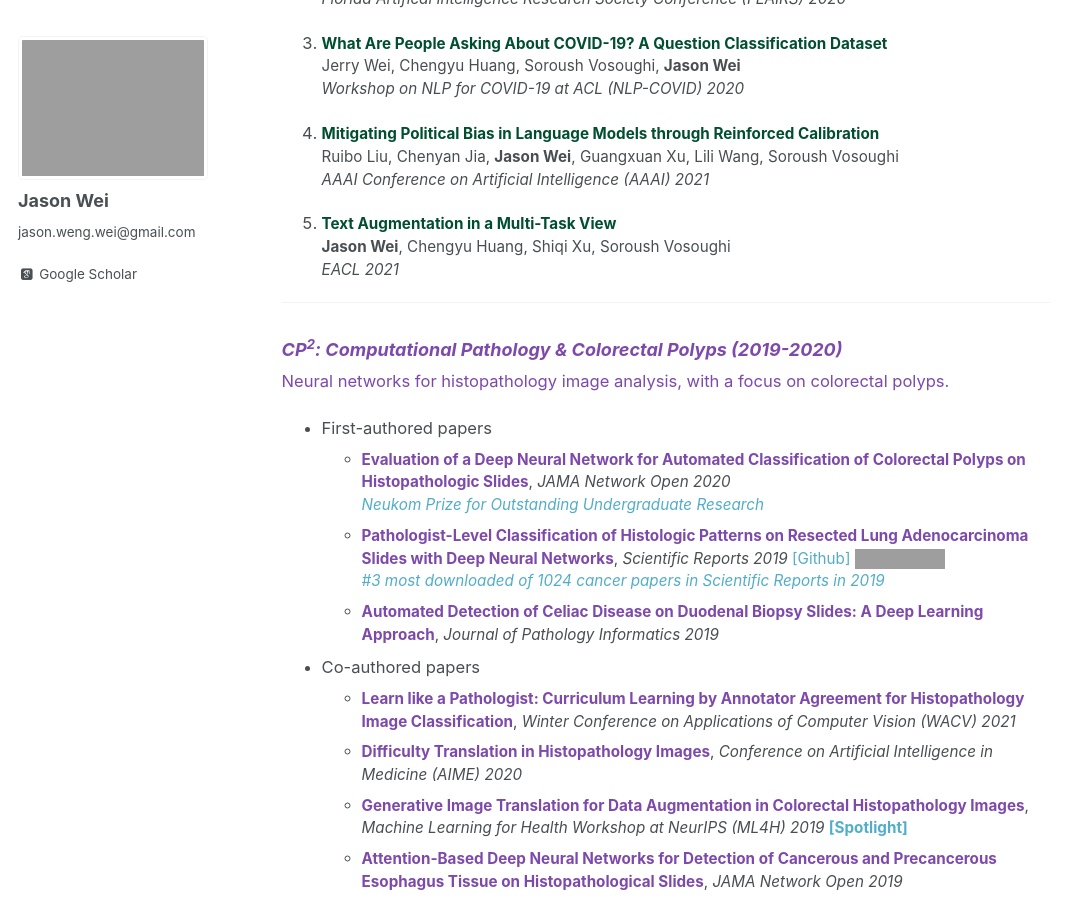
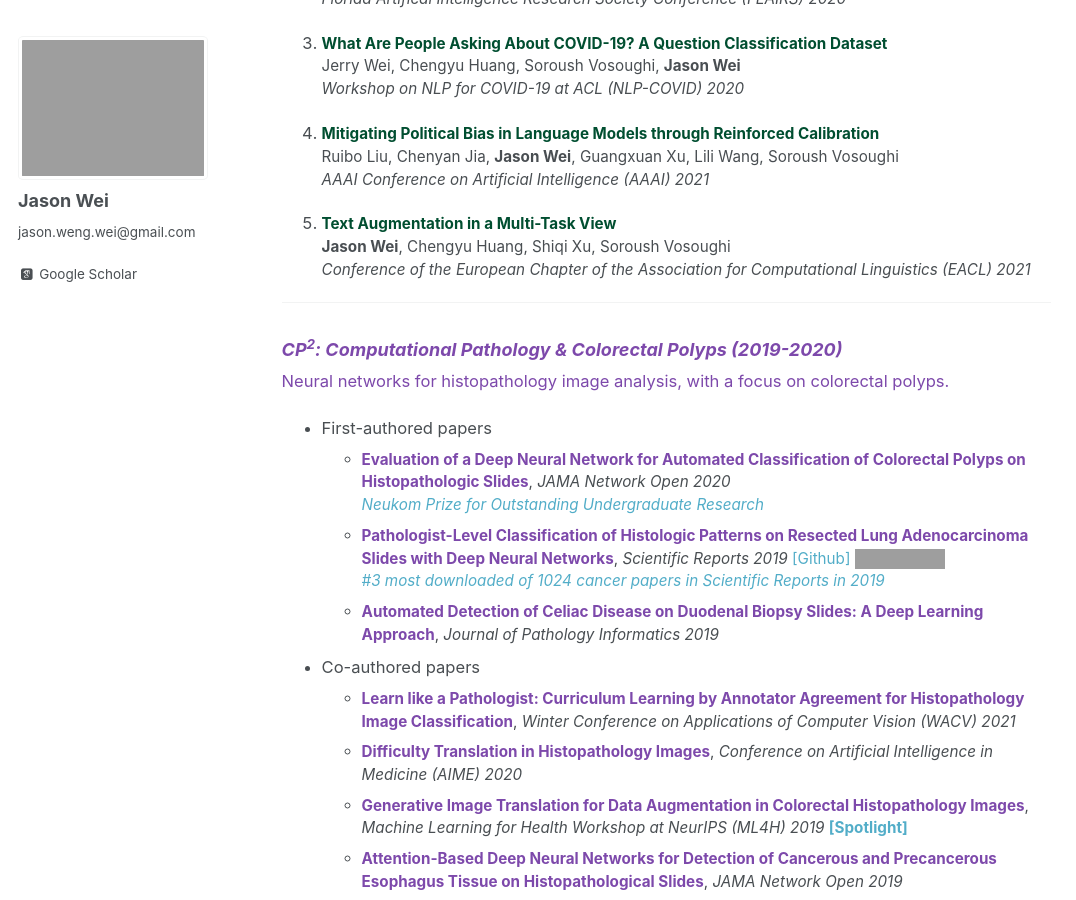
Before and after one commit to jasonwei20/jasonwei20.github.io, a Jekyll site: the page built from _pages/all_papers.md, in a window 1280 px wide and 900 px high, scrolled down 662 px. Shown: the whole window, without its empty margins (0-1076 px from the left). Built offline with Jekyll 4.4.1, drawn with Linux system fonts in a browser that asks for light colours; some web fonts are replaced; grey boxes are pictures that could not be loaded.

Commit message:
update with eacl paper

```diff
--- a/_pages/all_papers.md
+++ b/_pages/all_papers.md
@@ -40,7 +40,7 @@ Ruibo Liu, Chenyan Jia, **Jason Wei**, Guangxuan Xu, Lili Wang, Soroush Vosoughi
 
 5. <a style="color:#004E30" target="_blank"><b>Text Augmentation in a Multi-Task View</b></a>
 **Jason Wei**, Chengyu Huang, Shiqi Xu, Soroush Vosoughi
-*EACL 2021*
+*Conference of the European Chapter of the Association for Computational Linguistics (EACL) 2021*
 
 ------
 
```
